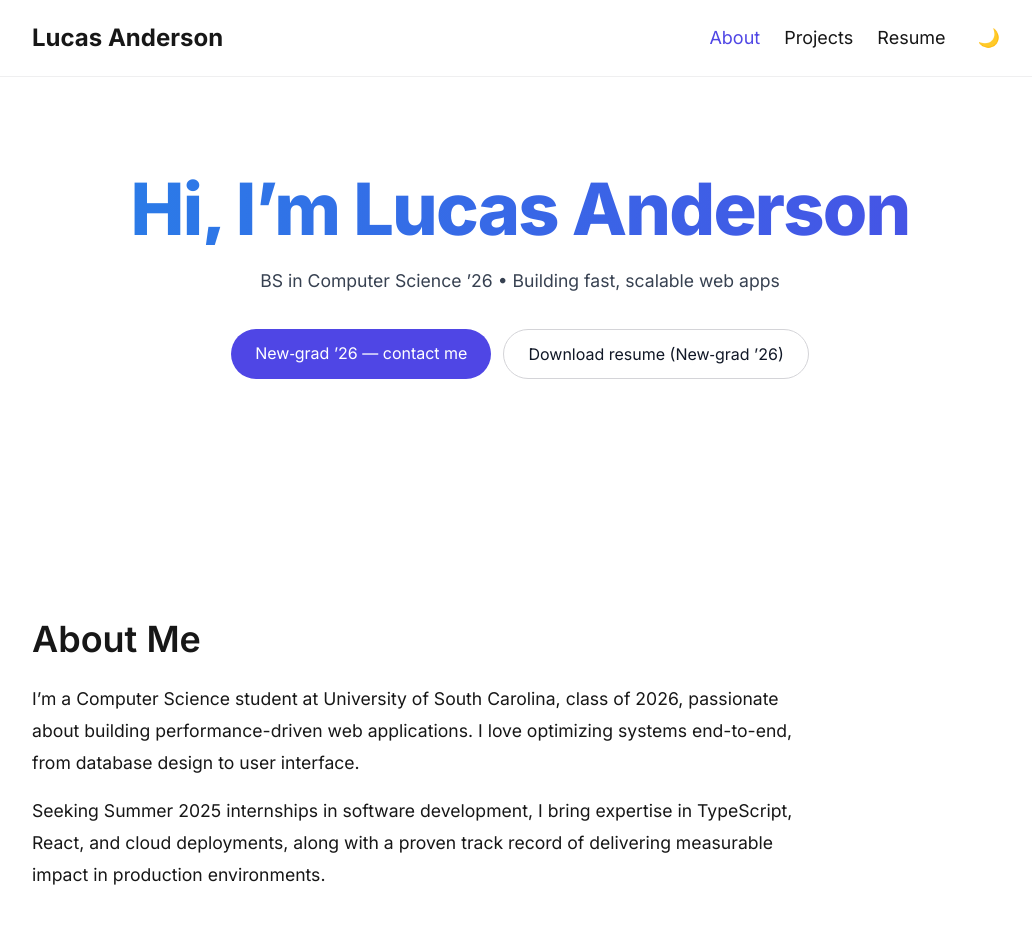
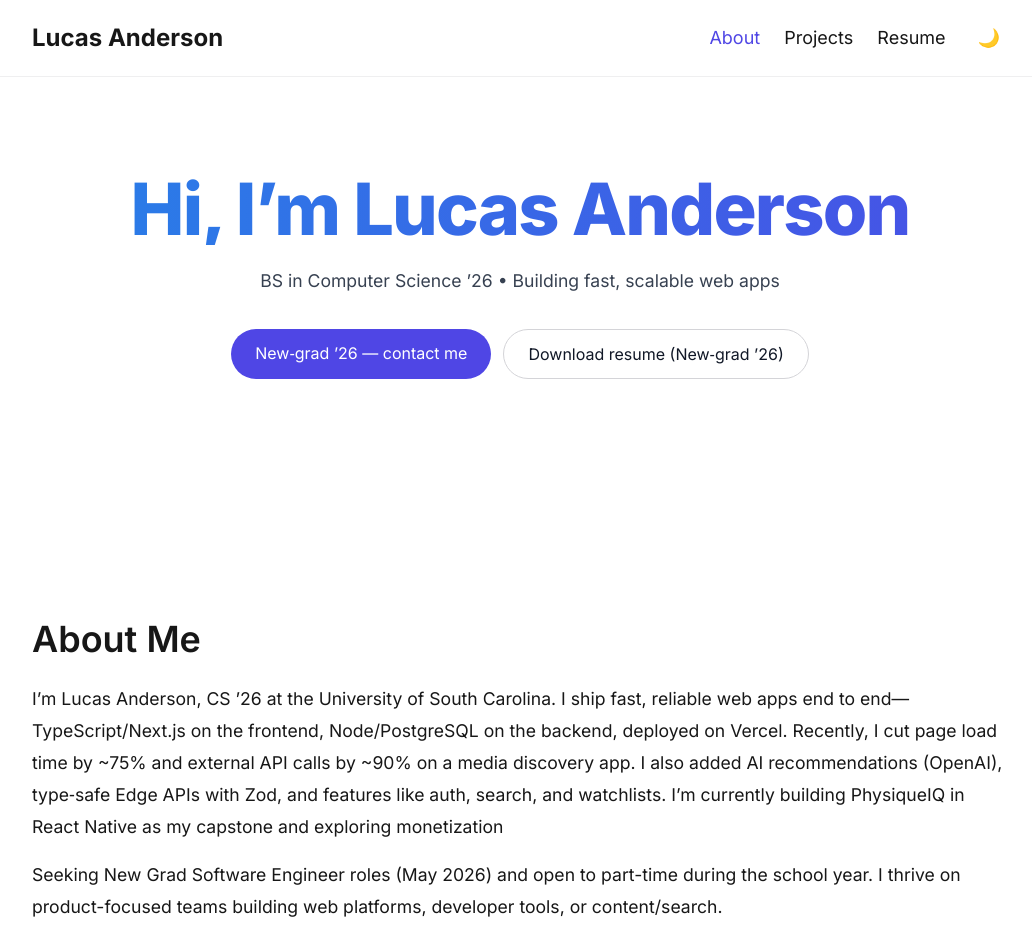
Before and after one commit to ay-Lucas/portfolio, a Next.js app: page / in a window 1280 px wide. Shown: the top 952 px of the page, without its empty margins (120-1152 px from the left). Built offline with nearby package versions, Linux system fonts and the light colour scheme.

Commit message:
feat(about): revise about section

```diff
--- a/src/components/About.tsx
+++ b/src/components/About.tsx
@@ -2,17 +2,20 @@ export default function About() {
   return (
     <section id="about" className="py-20 md:py-24">
       <h2 className="text-3xl md:text-4xl font-semibold mb-6">About Me</h2>
-      <p className="mb-4 text-lg leading-7 md:text-[1.1rem] md:leading-8 max-w-3xl">
-        I’m a Computer Science student at University of South Carolina, class of
-        2026, passionate about building performance-driven web applications. I
-        love optimizing systems end-to-end, from database design to user
-        interface.
+      <p className="mb-4 text-lg leading-7 md:text-[1.1rem] md:leading-8 max-w-prose md:max-w-none">
+        I’m Lucas Anderson, CS ’26 at the University of South Carolina. I ship
+        fast, reliable web apps end to end— TypeScript/Next.js on the frontend,
+        Node/PostgreSQL on the backend, deployed on Vercel. Recently, I cut page
+        load time by ~75% and external API calls by ~90% on a media discovery
+        app. I also added AI recommendations (OpenAI), type‑safe Edge APIs with
+        Zod, and features like auth, search, and watchlists. I’m currently
+        building PhysiqueIQ in React Native as my capstone and exploring
+        monetization
       </p>
-      <p className="text-lg leading-7 md:text-[1.1rem] md:leading-8 max-w-3xl">
-        Seeking Summer 2025 internships in software development, I bring
-        expertise in TypeScript, React, and cloud deployments, along with a
-        proven track record of delivering measurable impact in production
-        environments.
+      <p className="text-lg leading-7 md:text-[1.1rem] md:leading-8 max-w-prose md:max-w-none">
+        Seeking New Grad Software Engineer roles (May 2026) and open to
+        part-time during the school year. I thrive on product-focused teams
+        building web platforms, developer tools, or content/search.
       </p>
     </section>
   );
```
